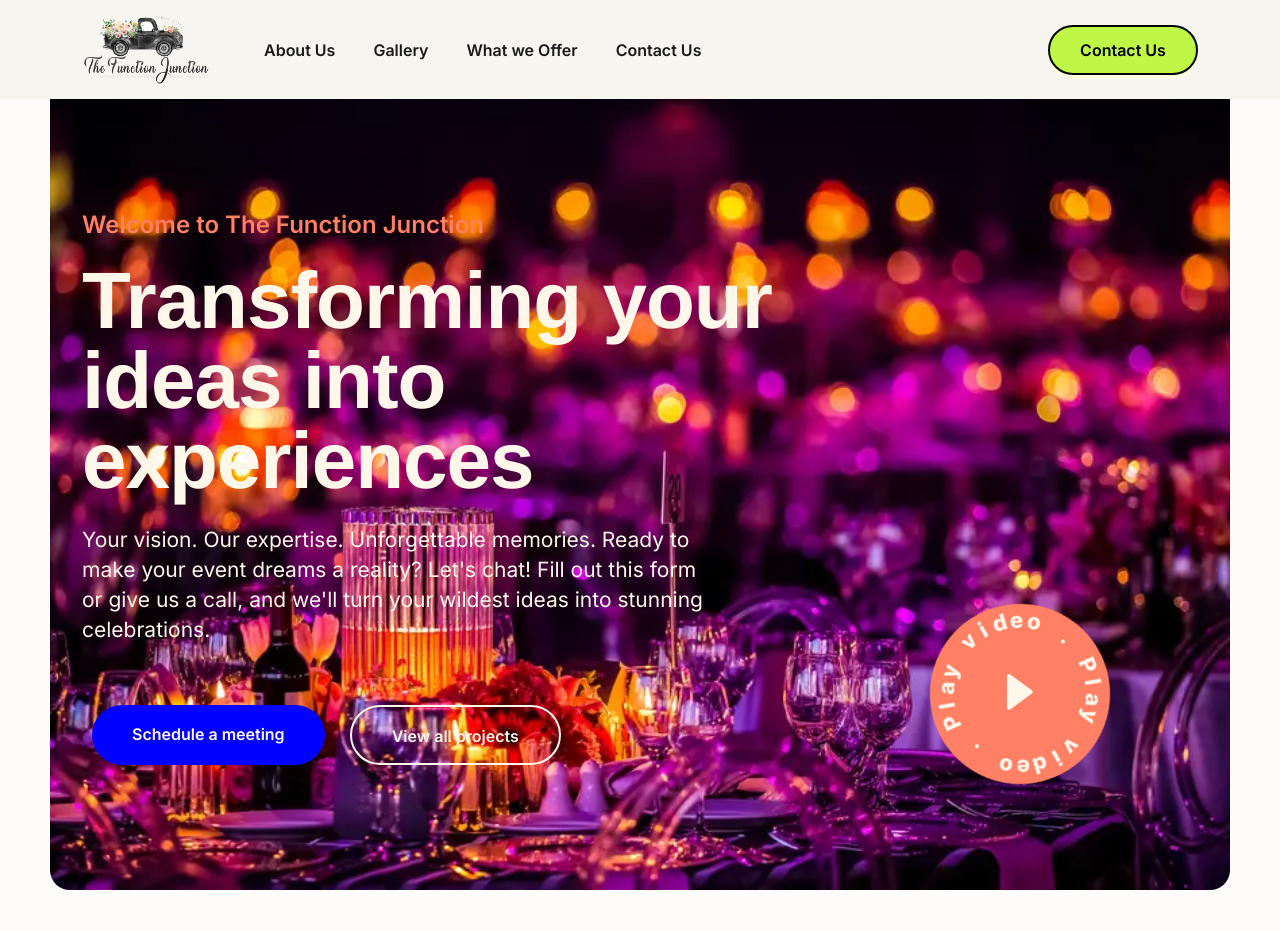
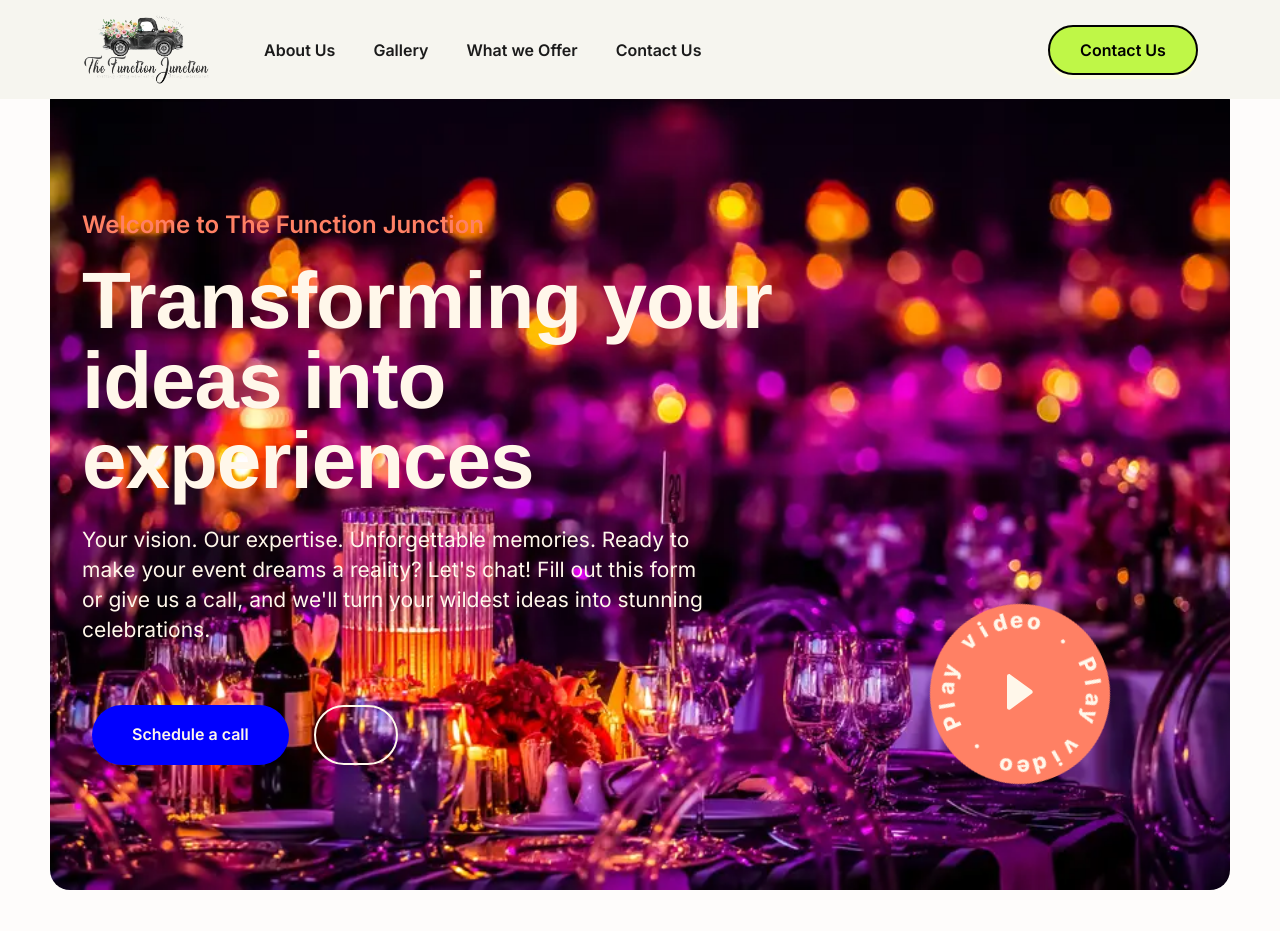
Before and after one commit to srivardhanrr/functionjunction, a Django app: page / in a window 1280 px wide. Shown: the top 931 px of the page. Run offline with Django 5.2, Linux system fonts and the light colour scheme; data that the repository does not hold is empty; some libraries are stand-ins or nearby versions; some web fonts are replaced.

Commit message:
first commit

```diff
--- a/templates/home/home.html
+++ b/templates/home/home.html
@@ -28,14 +28,14 @@
                             into stunning celebrations.</p>
                         <div class="aximo-hero-btn-wrap d-block">
                             <a class="aximo-default-btn pill blue-btn wow fadeInUpX" data-wow-delay="0.1s"
-                               href="contact-us.html">
-                                Schedule a meeting
+                               href="#contact">
+                                Schedule a call
                             </a>
 
                             <a class="aximo-default-btn aximo-default-btn-outline pill outline-white wow fadeInUpX"
-                               data-wow-delay="0.2s" href="portfolio-01.html">
-                                <span class="aximo-label-up">View all projects</span>
-                                <span class="aximo-label-up">View all projects</span>
+                               data-wow-delay="0.2s" href="#gallery">
+{#                                <span class="aximo-label-up">View all projects</span>#}
+{#                                <span class="aximo-label-up"></span>#}
                             </a>
                         </div>
                     </div>
@@ -699,7 +699,7 @@
         </div>
     </div>
 
-    <div class="section dark-bg aximo-section-padding2 position-relative overflow-hidden">
+    <div id="contact" class="section dark-bg aximo-section-padding2 position-relative overflow-hidden">
         <div class="container">
             <div class="row">
                 <div class="col-lg-7">
```
